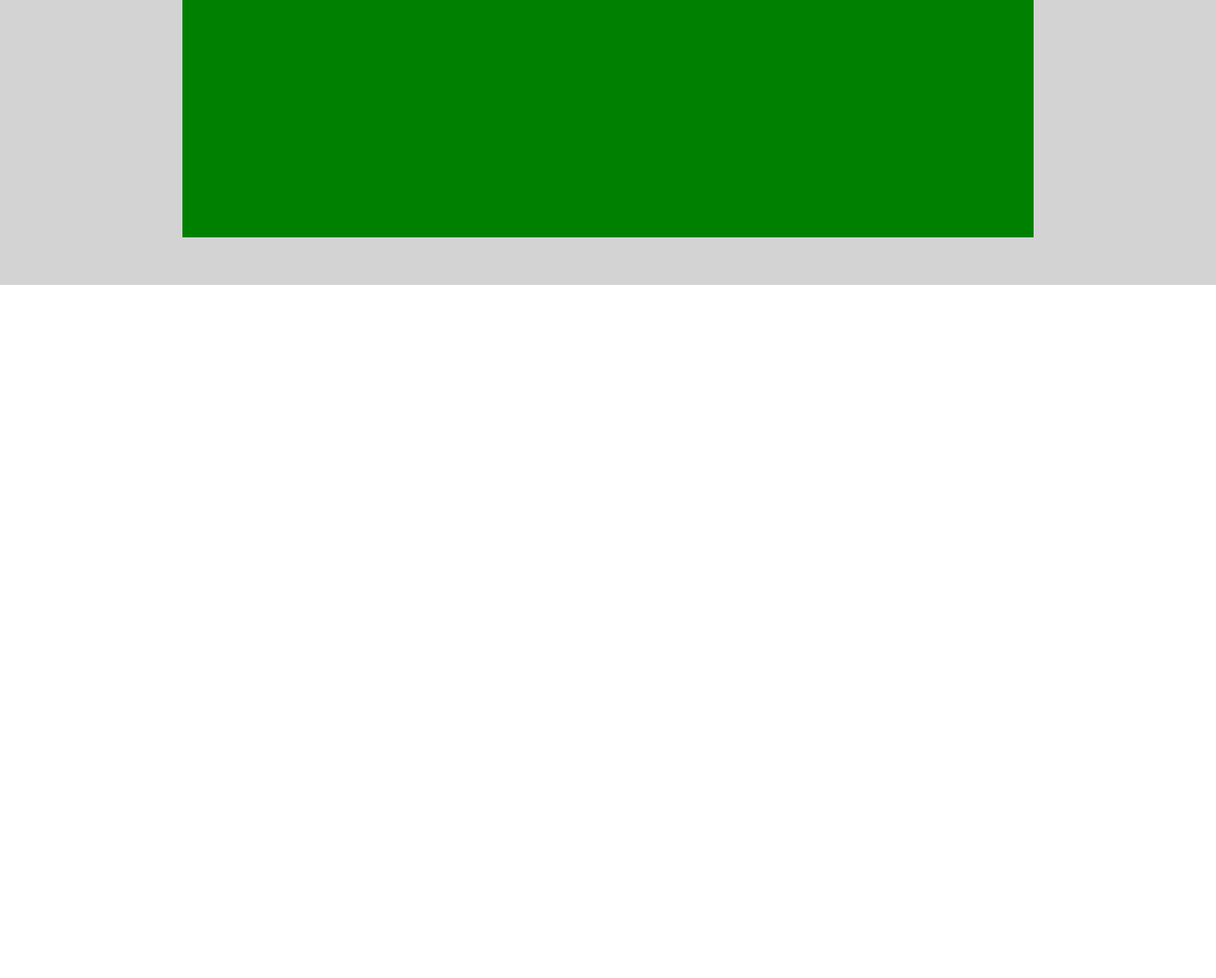
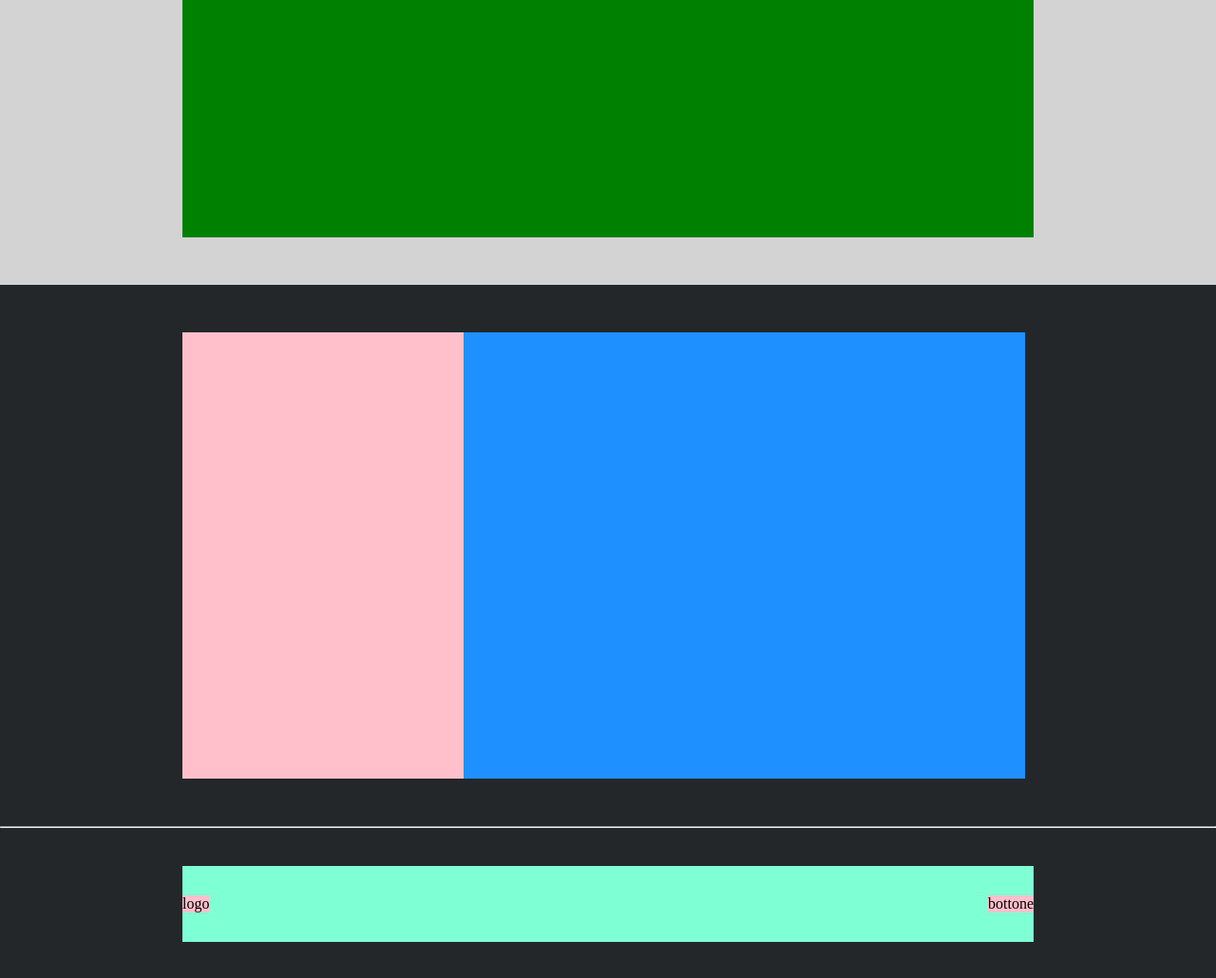
Before and after one commit to francescolazzarin/htmlcss-struttura-discord, a plain HTML site: page index.html in a window 1280 px wide. Shown: the part 3080-4110 px from the top of the page at 95% size. Before the commit the page ends 3380 px from the top, so only its background shows below. Drawn offline with Linux system fonts and the light colour scheme.

Commit message:
feat(footer)aggiunto footer e relativo css

```diff
--- a/css/main.css
+++ b/css/main.css
@@ -79,3 +79,48 @@ h1{
     margin-top:50px;
     margin-bottom: 50px;
 }
+.grigioscuro{
+    min-height: 740px;
+    background-color: #23272A;
+}
+.flexfooter{
+    display: flex;
+    margin: 0 auto;
+    width: 70%;
+    min-height:570px;
+    padding-top: 50px;
+    padding-bottom: 50px;
+}
+.flexcolumn{
+    display: flex;
+    flex-direction:column;
+}
+.perc{
+    width: calc(100% /4);
+}
+hr{
+    color: white;
+}
+.noteflex{
+
+    display: flex;
+    background-color: aquamarine;
+    margin: 0 auto;
+    max-width: 70%;
+    min-height: 80px;
+    justify-content: space-between;
+    margin-top: 40px;
+}
+.logo{
+    font-size: 16px;
+    background-color: pink;
+    align-self: center;
+    align-content: center;
+
+}
+.bottone{
+    font-size: 16px;
+    background-color: pink;
+    align-self: center;
+    align-content: center;
+}
--- a/index.html
+++ b/index.html
@@ -63,7 +63,23 @@
         </div>
     </main>
     <footer>
-        <div class="grigioscuro">
+        <div class="containerfooter">
+            <div class="grigioscuro">
+                <div class="flexfooter">
+                    <div class="bgrosa"></div>
+                    <div class="bgazzurro" class="flexcolumn">
+                        <div class="prima perc"></div>
+                        <div class="seconda perc"></div>
+                        <div class="terza perc"></div>
+                        <div class="quarta perc"></div>
+                    </div>
+                </div>
+                <hr>
+                <div class="noteflex">
+                    <div class="logo">logo</div>
+                    <div class="bottone">bottone</div>
+                </div>
+            </div>
 
         </div>
     </footer>
```
